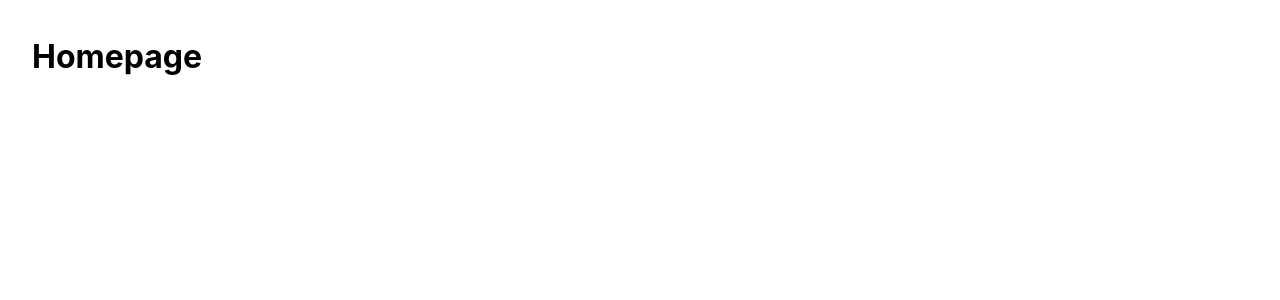
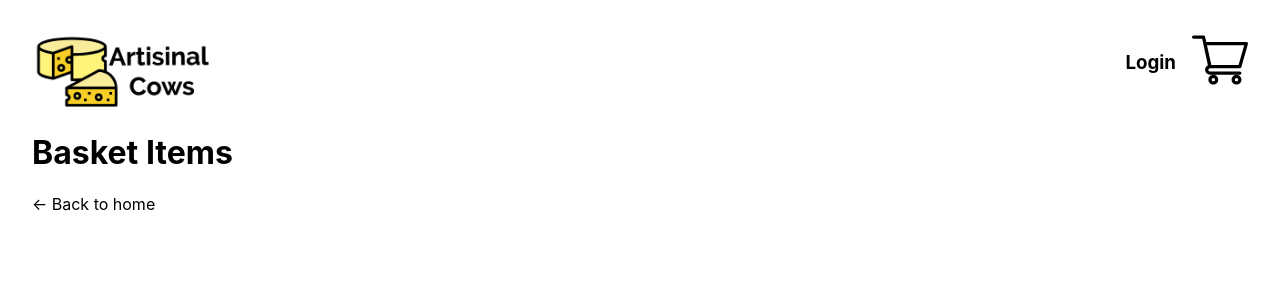
Before and after one commit to fac21/week9-caen, a Next.js app: page /basket in a window 1280 px wide. Shown: the top 300 px of the page. Built offline with nearby package versions, Linux system fonts and the light colour scheme.

Commit message:
Amended Basket page

```diff
--- a/components/layout.js
+++ b/components/layout.js
@@ -32,6 +32,7 @@ export default function Layout({ children, home }) {
           </Link>
         </div>
       </header>
+      <p>{home}</p>
       <main>{children}</main>
       {!home && (
         <div className={styles.backToHome}>
--- a/pages/basket.js
+++ b/pages/basket.js
@@ -1,10 +1,30 @@
-export default function HomePage({ data }) {
+import Layout from "../components/layout";
+
+export default function Basket() {
+  let currentCookies = document.cookie;
   return (
-    <>
+    <Layout>
       <div>
-        <h1>Homepage </h1>
-        {/* <p>Data from cookie: {data.user}</p> */}
+        <h1>Basket Items</h1>
+        {/* <p>{createCheeses(currentCookies)}</p> */}
+        <p> {currentCookies} </p>
       </div>
-    </>
+    </Layout>
   );
 }
+
+// function createCheese(item) {
+//   return (
+//     <div>
+//       {item[0]}
+//       Quantity: {item[1]}
+//     </div>
+//   );
+// }
+
+// function createCheeses(object) {
+//   let cheeseArray = Object.entries(object);
+//   return cheeseArray.forEach((cheese) => {
+//     return createCheese(cheese);
+//   });
+// }
--- a/pages/index.js
+++ b/pages/index.js
@@ -15,8 +15,9 @@ import Login from "./login";
 
 //Cheeses product data will be populated at build time by getStaticProps()
 function CheeseCard({ productData, min, max, category }) {
+  console.log(productData);
   const dataObject = JSON.parse(productData.productData);
-  console.log(dataObject);
+  //console.log(dataObject);
   return (
     <>
       {/* src={`/assets/products/${prod.ProductName.replace(/ /g, "-")}.png`} */}
```
Also changed, not shown: pages/products/[id].js (+9 -2 lines).
